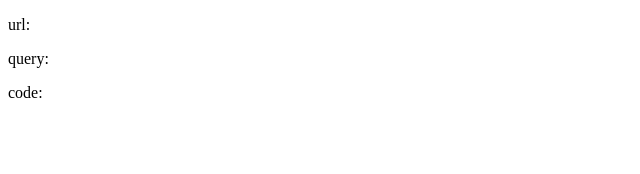
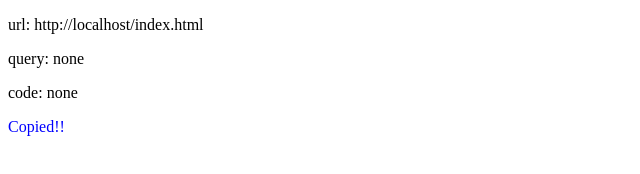
Before and after one commit to bright791/bright791.github.io, a plain HTML site: page index.html in a window 1280 px wide. Shown: the whole page, without its empty margins (0-640 px from the left). Drawn offline with Linux system fonts and the light colour scheme.

Commit message:
Update index.html

```diff
--- a/index.html
+++ b/index.html
@@ -15,8 +15,8 @@
 
       window.onload = function(){
         const url = window.location.href;
-        const query = window.location.search;
-        const code = getParameterByName("code");
+        let query = window.location.search;
+        let code = getParameterByName("code");
 
         if(query == null || query == "" || query == undefined) query = "none";
         if(code == null || code == "" || code == undefined) code = "none";
@@ -25,12 +25,20 @@
         document.querySelector("#query").append(query);
         document.querySelector("#code").append(code);
 
-
+        //code 클립보드 복사
+        var copyTarget = document.querySelector("#copyThis");
+        copyTarget.value = code;
+        copyTarget.select();
+        document.execCommand("copy");
+        document.body.removeChild(copyTarget);
+        document.querySelector("#show").style = "color:blue";
       }
     </script>
 
     <p id="url">url: </p>
     <p id="query">query: </p>
     <p id="code">code: </p>
+    <input id="copyThis" type="hidden" value="">
+    <p id="show" sytle="display:none;">Copied!!</p>
   </body>
 </html>
```
